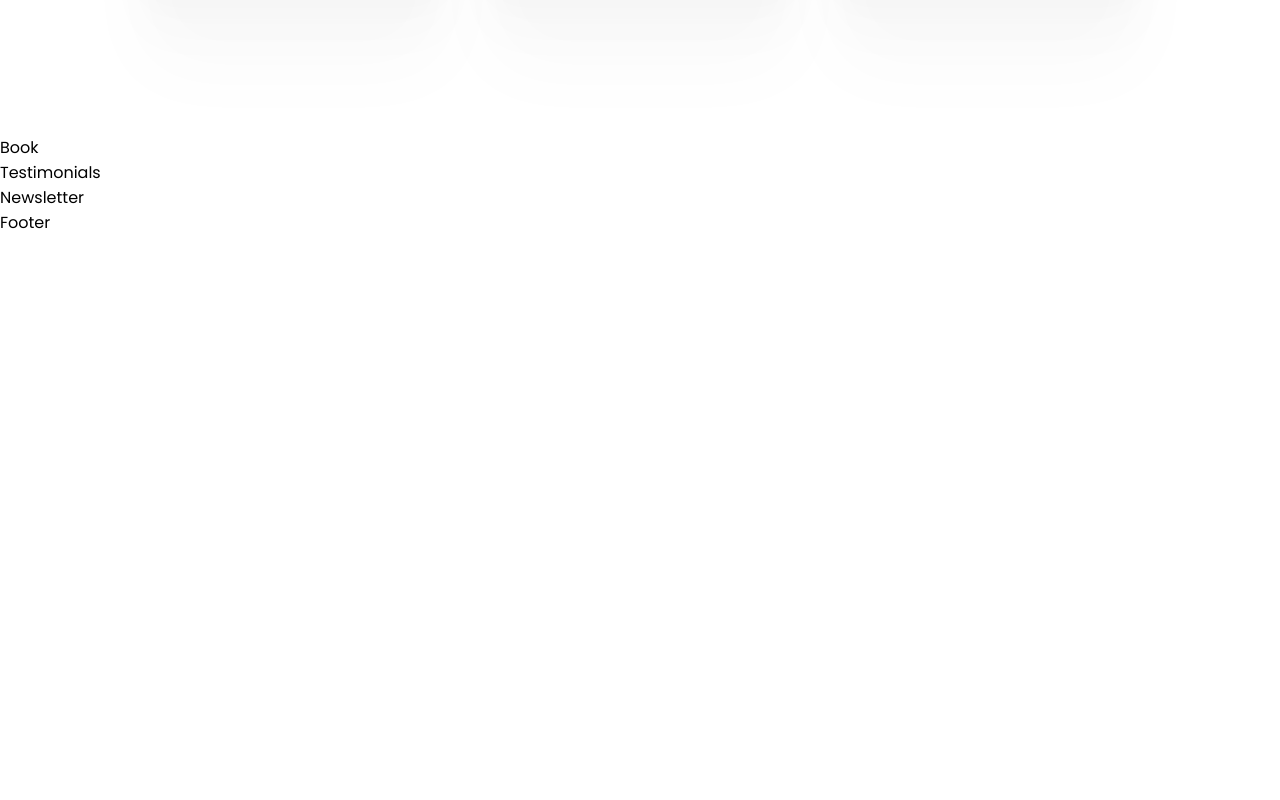
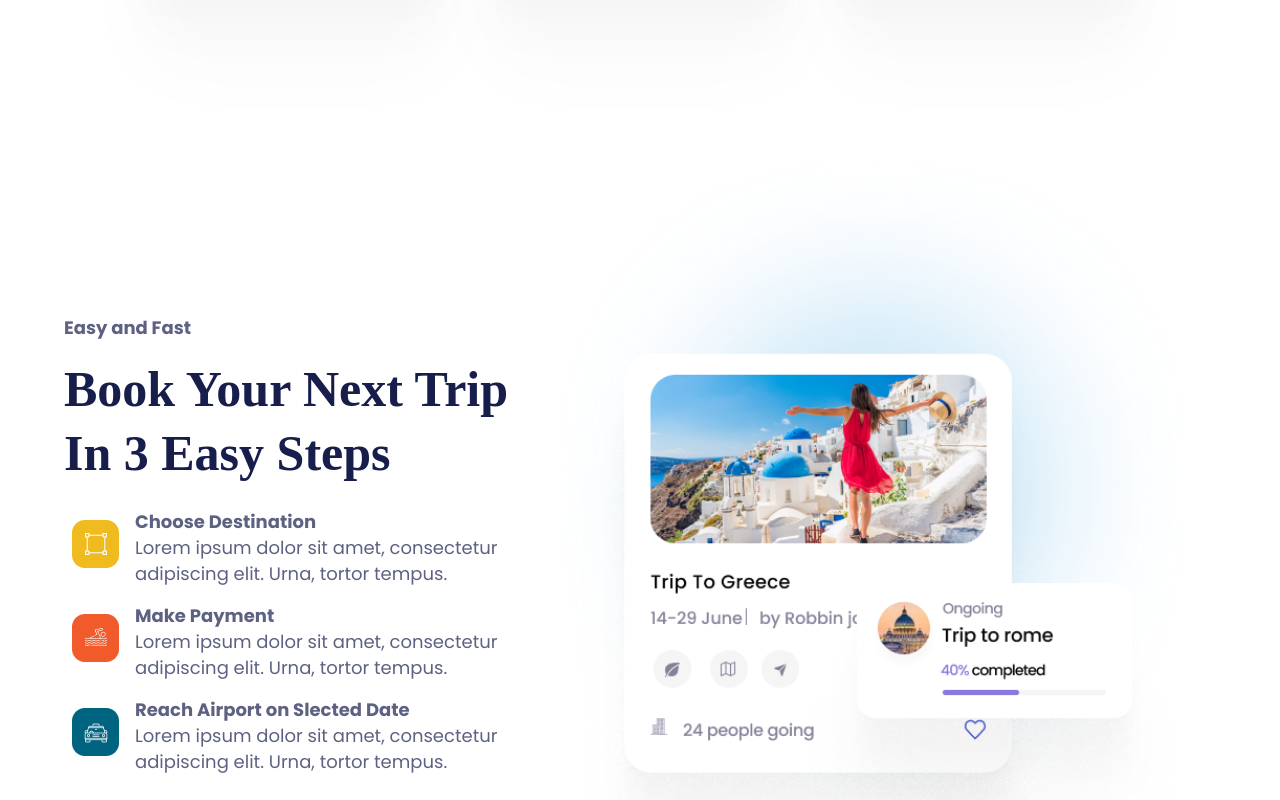
Before and after one commit to KrystianJonca/travel-agency-landing-page, a React (Create React App) app: page / in a window 1280 px wide. Shown: the part 2020-2820 px from the top of the page. Before the commit the page ends 2255 px from the top, so only its background shows below. Built offline with nearby package versions, Linux system fonts and the light colour scheme; a web font is replaced by a local one.

Commit message:
Added book section

```diff
--- a/src/containers/book/Book.jsx
+++ b/src/containers/book/Book.jsx
@@ -1,8 +1,29 @@
 import React from 'react';
+import BookImage from '../../assets/BookImage.png';
+import { Heading, Step } from '../../components';
+import stepsData from './data';
 import './Book.scss';
 
 const Book = () => {
-  return <div>Book</div>;
+  return (
+    <section className="tld__book section_padding" id="book`  ">
+      <div className="tld__book-content">
+        <Heading
+          toptext="Easy and Fast"
+          heading="Book Your Next Trip In 3 Easy Steps"
+          alignLeft={true}
+        />
+        <div className="tld__book-content_steps">
+          {stepsData.map((step) => (
+            <Step icon={step.icon} title={step.title} text={step.text} />
+          ))}
+        </div>
+      </div>
+      <div className="tld__book-image">
+        <img src={BookImage} alt="Book Infographic" />
+      </div>
+    </section>
+  );
 };
 
 export default Book;
--- a/src/containers/book/Book.scss
+++ b/src/containers/book/Book.scss
@@ -0,0 +1,26 @@
+.tld__book {
+  max-width: 1440px;
+  margin: 0 auto;
+  display: flex;
+  justify-content: space-between;
+  align-items: center;
+  padding: 0 4rem;
+
+  @media screen and (max-width: 1050px) {
+    flex-direction: column;
+  }
+  @media screen and (max-width: 550px) {
+    padding: 2rem 2rem;
+  }
+}
+
+.tld__book-image {
+  width: 100%;
+  display: flex;
+  align-items: center;
+  justify-content: center;
+
+  img {
+    width: 100%;
+  }
+}
--- /dev/null
+++ b/src/containers/book/data.js
@@ -0,0 +1,23 @@
+import Info1 from '../../assets/icons/info1.png';
+import Info2 from '../../assets/icons/info2.png';
+import Info3 from '../../assets/icons/info3.png';
+
+const data = [
+  {
+    icon: Info1,
+    title: 'Choose Destination',
+    text: 'Lorem ipsum dolor sit amet, consectetur adipiscing elit. Urna, tortor tempus.',
+  },
+  {
+    icon: Info2,
+    title: 'Make Payment',
+    text: 'Lorem ipsum dolor sit amet, consectetur adipiscing elit. Urna, tortor tempus.',
+  },
+  {
+    icon: Info3,
+    title: 'Reach Airport on Slected Date',
+    text: 'Lorem ipsum dolor sit amet, consectetur adipiscing elit. Urna, tortor tempus.',
+  },
+];
+
+export default data;
```
